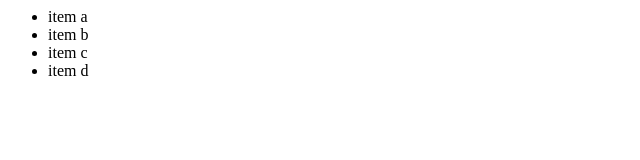
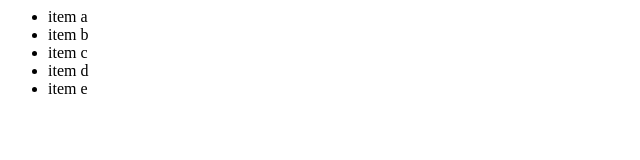
Before and after one commit to phiers/learnGit, a plain HTML site: page index.html in a window 1280 px wide. Shown: the full height of the page, 0-640 px from the left. Drawn offline with Linux system fonts and the light colour scheme.

Commit message:
add item e

```diff
--- a/index.html
+++ b/index.html
@@ -4,5 +4,6 @@
     <li>item b</li>
     <li>item c</li>
     <li>item d</li>
+    <li>item e</li>
   </ul>
 </body>
```
